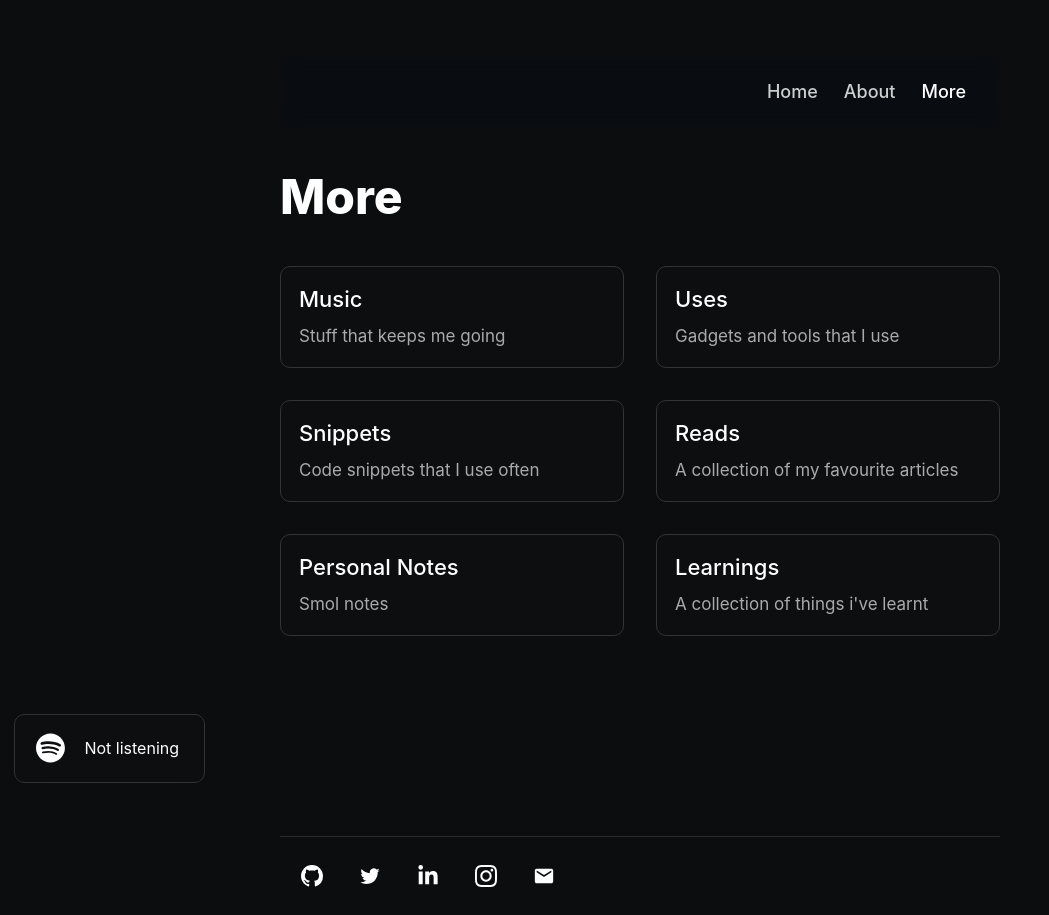
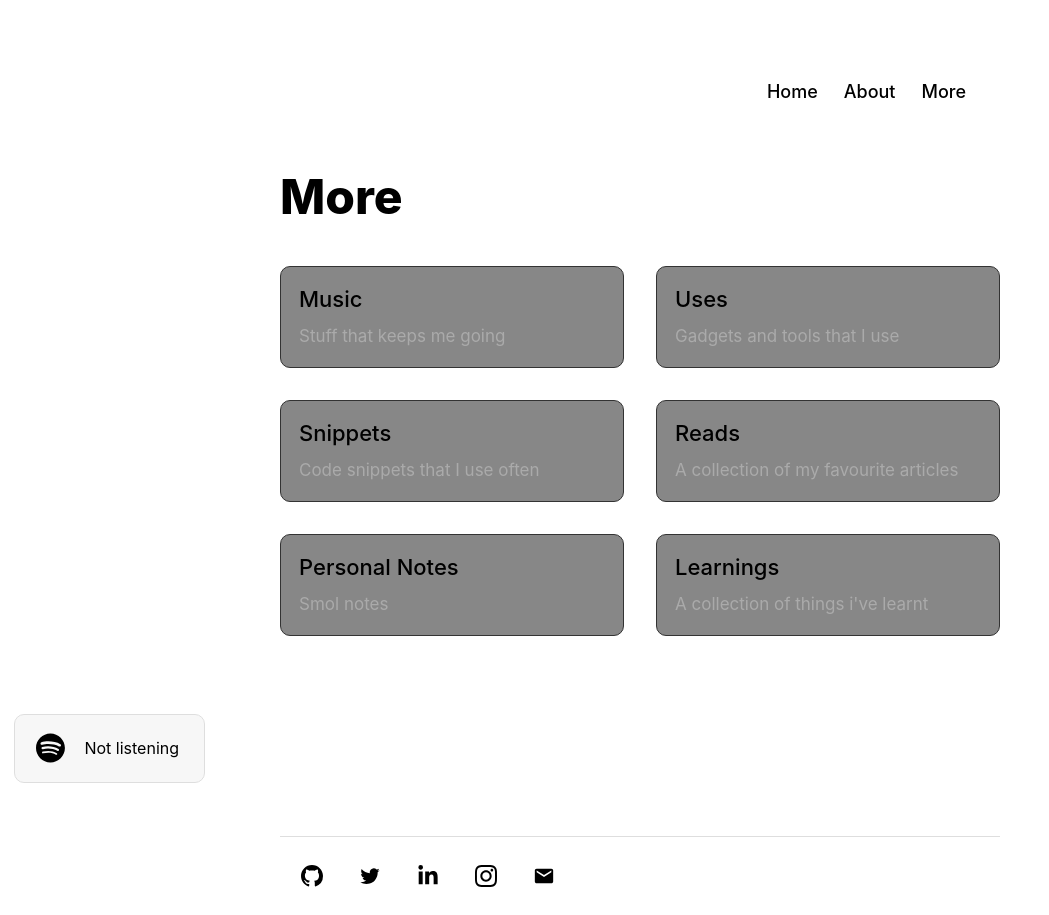
Before and after one commit to adarsh500/adarsh.fyi, a Next.js app: page /more in a window 1280 px wide. Shown: the whole page, without its empty margins (0-1049 px from the left). Built offline with nearby package versions, Linux system fonts and the light colour scheme; no server answers.

Commit message:
feat: add light mode

```diff
--- a/components/Footer/Footer.module.scss
+++ b/components/Footer/Footer.module.scss
@@ -1,13 +1,17 @@
-@import "@styles/mixins.scss";
+@import '@styles/mixins.scss';
 
 .footer {
-  border-top: 1px solid rgba(255, 255, 255, 0.125);
   width: 100%;
   margin-top: 3rem;
   display: flex;
   align-content: center;
   justify-content: flex-start;
   padding: 2rem 1.5rem;
+  border-top: 1px solid var(--border-light);
+
+  @include dark-mode {
+    border-top: 1px solid var(--border-dark);
+  }
 
   @include mobile {
     margin-top: 1rem;
--- a/components/Hero/Hero.module.scss
+++ b/components/Hero/Hero.module.scss
@@ -1,4 +1,4 @@
-@import "@styles/mixins.scss";
+@import '@styles/mixins.scss';
 
 @keyframes gradient {
   0% {
@@ -25,14 +25,13 @@
 
 .main {
   flex: 1;
-  display: flex;
+  @include flex(center, center);
   flex-direction: column;
-  justify-content: center;
-  align-items: center;
   word-wrap: break-word;
   @include font-size-weight(20, 30, 400);
   text-align: left;
   margin: 6rem 0 5rem 0;
+  color: var(--light-text-primary);
 
   @include dark-mode {
     color: var(--dark-text-primary);
@@ -45,41 +44,16 @@
 }
 
 .container {
-  display: flex;
+  @include flex(center, flex-start);
   flex-direction: column;
-  justify-content: center;
-  align-items: flex-start;
 
   .secondaryText {
     @include font-size-weight(20, 24, 400);
     text-align: left;
+    color: var(--light-text-primary);
 
     @include dark-mode {
       color: var(--dark-text-primary);
-    }
-  }
-
-  .tagline {
-    @include font-size-weight(28, 36, 500);
-
-    @include dark-mode {
-      color: var(--dark-text-primary);
-    }
-
-    @include mobile {
-      display: none;
-    }
-
-    &Mobile {
-      @include desktop {
-        display: none;
-      }
-
-      @include mobile {
-        margin-bottom: 18px;
-        @include font-size-weight(20, 28, 400);
-        display: block;
-      }
     }
   }
 
@@ -125,8 +99,12 @@
   .about {
     margin-top: 16px;
     max-width: 90%;
-    color: var(--dark-text-secondary);
+    color: var(--light-text-secondary);
     @include font-size-weight(22, 36, 400);
+
+    @include dark-mode {
+      color: var(--dark-text-secondary);
+    }
 
     @include mobile {
       max-width: 100%;
@@ -134,8 +112,12 @@
     }
 
     .link {
-      color: white;
+      color: var(--light-text-primary);
       font-weight: 500;
+
+      @include dark-mode {
+        color: var(--dark-text-primary);
+      }
     }
 
     .redGradient {
@@ -152,67 +134,6 @@
       font-weight: 500;
     }
   }
-
-  .ctaWrapper {
-    display: flex;
-    @include font-size-weight(16, 24, 400);
-
-    .icon {
-      height: 14px;
-      width: 14px;
-      margin-left: 6px;
-      vertical-align: middle;
-    }
-
-    .secondary {
-      backdrop-filter: blur(10px) saturate(232%);
-      -webkit-backdrop-filter: blur(18px) saturate(132%);
-      background-color: rgba(17, 17, 17, 0.75);
-      display: flex;
-      align-items: center;
-      justify-content: center;
-      margin: 30px 0;
-      padding: 10px 40px;
-      margin-right: 20px;
-      border: 1px solid white;
-      border-radius: var(--border-radius-large);
-      transition: all 0.3s ease;
-
-      &:hover {
-        transform: scale(1.045);
-      }
-
-      @include mobile {
-        margin: 20px 0;
-        padding: 8px 12px;
-      }
-    }
-
-    .primary {
-      display: flex;
-      align-items: center;
-      justify-content: center;
-      margin: 30px 0;
-      padding: 10px 40px;
-      margin-right: 20px;
-      border: 1px solid white;
-      background-color: white;
-      color: black;
-      border-radius: var(--border-radius-large);
-      transition: all 0.3s ease;
-
-      &:hover {
-        transform: scale(1.07);
-      }
-
-      @include mobile {
-        margin: 20px 0;
-        padding: 8px 12px;
-        margin-right: 12px;
-        @include font-size-weight(16, 20, 400);
-      }
-    }
-  }
 }
 
 @keyframes slide {
--- a/components/Layout/Layout.module.scss
+++ b/components/Layout/Layout.module.scss
@@ -1,4 +1,4 @@
-@import "@styles/mixins.scss";
+@import '@styles/mixins.scss';
 
 .container {
   text-align: left;
@@ -24,8 +24,13 @@
   left: 1rem;
   backdrop-filter: blur(18px) saturate(132%);
   -webkit-backdrop-filter: blur(18px) saturate(132%);
-  background-color: var(--background-dark);
-  border: 1px solid var(--border-dark);
+  background-color: var(--background-light);
+  border: 1px solid var(--border-light);
+
+  @include dark-mode {
+    background-color: var(--background-dark);
+    border: 1px solid var(--border-dark);
+  }
 
   @include mobile {
     display: none;
--- a/components/Navbar/Navbar.module.scss
+++ b/components/Navbar/Navbar.module.scss
@@ -33,24 +33,30 @@
   z-index: 1;
   display: flex;
   position: sticky;
-  // justify-content: space-between;
   justify-content: flex-end;
-
   top: 20px;
   padding: 16px 20px;
   border-radius: var(--border-radius-large);
   border: 1px solid transparent;
-  backdrop-filter: blur(10px) saturate(232%);
-  -webkit-backdrop-filter: blur(18px) saturate(132%);
   transition: all 0.3s ease-in-out;
+  @include font-size-weight(18, 24, 400);
+  color: var(--light-text-primary);
+
+  @include dark-mode {
+    color: var(--dark-text-secondary);
+  }
 
   &Visible {
-    background-color: var(--background-dark);
-    border: 1px solid var(--border-dark);
+    background-color: var(--background-light);
+    border: 1px solid var(--border-light);
+    backdrop-filter: blur(10px) saturate(232%);
+    -webkit-backdrop-filter: blur(18px) saturate(132%);
+
+    @include dark-mode {
+      border: 1px solid var(--border-dark);
+      background-color: var(--background-dark);
+    }
   }
-
-  @include font-size-weight(18, 24, 400);
-  color: var(--dark-text-secondary);
 
   @include mobile {
     position: sticky;
@@ -63,7 +69,11 @@
     &Visible {
       border-bottom: 1px solid var(--border-dark);
       background-color: var(--background-dark);
-      // border: 1px solid var(--border-dark);
+
+      @include dark-mode {
+        border-bottom: 1px solid var(--border-light);
+        background-color: var(--background-light);
+      }
     }
   }
 
@@ -83,17 +93,24 @@
   .item {
     padding: 6px 12px;
     @include font-size-weight(18, 24, 500);
-    color: var(dark-text-secondary);
+    color: var(light-text-secondary);
     z-index: 2;
     border: 1px solid transparent;
     border-radius: var(--border-radius-small);
 
+    @include dark-mode {
+      color: var(dark-text-secondary);
+    }
+
     &:hover {
       border: 1px solid rgba(180, 180, 180, 0.621);
-      color: var(--dark-text-primary);
-      // background-color: #242424;
+      color: var(--light-text-primary);
       border-radius: var(--border-radius-small);
       transition: all 0.3s ease-in-out;
+
+      @include dark-mode {
+        color: var(--dark-text-primary);
+      }
     }
 
     @include mobile {
@@ -112,17 +129,25 @@
       padding: 6px 12px;
       border-radius: var(--border-radius-medium);
       @include font-size-weight(18, 24, 500);
-      color: white;
+      color: black;
       border: 1px solid transparent;
       z-index: 2;
+
+      @include dark-mode {
+        color: white;
+      }
       // transition: all 0.3s ease-in-out;
 
       &:hover {
-        color: white;
+        color: black;
         // background-color: #1f1f1f;
         border: 1px solid rgba(180, 180, 180, 0.621);
         transition: all 0.3s ease-in-out;
         border-radius: var(--border-radius-small);
+
+        @include dark-mode {
+          color: white;
+        }
       }
 
       @include mobile {
--- a/components/NowPlaying/NowPlaying.module.scss
+++ b/components/NowPlaying/NowPlaying.module.scss
@@ -1,4 +1,4 @@
-@import "@styles/mixins.scss";
+@import '@styles/mixins.scss';
 
 .info {
   @include flex(center, center);
@@ -27,9 +27,7 @@
 }
 
 .nowPlaying {
-  display: flex;
-  justify-content: space-between;
-  align-items: center;
+  @include flex(space-between, center);
   flex-direction: row;
   min-width: 200px;
   max-width: 100%;
@@ -62,42 +60,24 @@
 
 .paused {
   width: 100%;
-  display: flex;
-  justify-content: center;
-  align-items: center;
-
-  @include mobile {
-    // margin-left: 1rem;
-    // justify-content: flex-start
-  }
+  @include flex(center, center);
 }
 
 .notListening {
   @include font-size-weight(16, 22, 400);
   text-align: left;
-  color: var(--dark-text-primary);
+  color: var(--light-text-primary);
+
+  @include dark-mode {
+    color: var(--dark-text-primary);
+  }
 }
 
 .currentTrack {
   width: 100%;
-  display: flex;
-  justify-content: flex-start;
-  align-items: center;
-
-  .albumImage {
-    border-radius: var(--border-radius-medium) !important;
-    height: 46px;
-    width: 46px;
-    margin-right: 12px;
-    border: 1px solid transparent;
-
-    @include mobile {
-      margin-right: 1.5rem;
-    }
-  }
+  @include flex(flex-start, center);
 
   .trackInfo {
-    // margin-left: 12px;
     display: flex;
     flex-direction: column;
     @include font-size-weight(16, 22, 400);
@@ -110,8 +90,13 @@
   .trackTitle {
     @include font-size-weight(16, 22, 500);
     text-align: left;
-    color: var(--dark-text-primary);
+    color: var(--light-text-primary);
     @include line-clamp(1);
+
+    @include dark-mode {
+      color: var(--dark-text-primary);
+    }
+
     &:hover {
       text-decoration: underline;
     }
@@ -119,10 +104,14 @@
 
   .trackArtist {
     margin-top: 4px;
-    color: var(--dark-text-secondary);
     @include font-size-weight(14, 20, 300);
     text-align: left;
+    color: var(--light-text-primary);
     @include line-clamp(1);
+
+    @include dark-mode {
+      color: var(--dark-text-primary);
+    }
   }
 }
 
--- a/components/ProjectCard/ProjectCard.module.scss
+++ b/components/ProjectCard/ProjectCard.module.scss
@@ -1,4 +1,4 @@
-@import "@styles/mixins";
+@import '@styles/mixins';
 
 .projectCard {
   display: flex;
@@ -8,8 +8,13 @@
   border-radius: var(--border-radius-large);
   min-height: min-content;
   width: calc(50% - 18px);
-  background-color: var(--background-dark);
-  border: 1px solid var(--border-dark);
+  background-color: var(--background-light);
+  border: 1px solid var(--border-light);
+
+  @include dark-mode {
+    background-color: var(--background-dark);
+    border: 1px solid var(--border-dark);
+  }
 
   @include mobile {
     width: 100%;
@@ -26,7 +31,11 @@
   &:hover {
     transform: scale(1.01);
     transition: all 0.3s ease-in-out;
-    border: 1px solid white;
+    border: 1px solid black;
+
+    @include dark-mode {
+      border: 1px solid white;
+    }
   }
 
   .body {
@@ -70,8 +79,12 @@
     .description {
       margin-top: 1rem;
       @include font-size-weight(18, 26, 400);
-      color: var(--dark-text-secondary);
       @include line-clamp(3);
+      color: var(--light-text-secondary);
+
+      @include dark-mode {
+        color: var(--dark-text-secondary);
+      }
 
       @include mobile {
         margin-top: 14px;
@@ -104,12 +117,20 @@
 .icon {
   height: 20px;
   width: 20px;
-  color: white !important;
+  color: black !important;
   vertical-align: middle;
   margin: 3px 0 0 0px;
   rotate: -45deg;
 
+  @include dark-mode {
+    color: white !important;
+  }
+
   path {
-    stroke: #fff;
+    stroke: #000;
+
+    @include dark-mode {
+      stroke: #fff;
+    }
   }
 }
--- a/styles/globals.scss
+++ b/styles/globals.scss
@@ -1,10 +1,10 @@
-@import "./reset.scss";
-@import "./mixins.scss";
+@import './reset.scss';
+@import './mixins.scss';
 
 :root {
   --success: #10b981;
   --primary: #026bdc;
-  --border-light: #f3f3f3;
+  --border-light: #dedede;
   --border-dark: #333;
   --link: #52a9ff;
 
@@ -17,14 +17,14 @@
 
   //background
   --background-dark: rgba(17, 17, 17, 0.5);
-  --background-light: #ffffff;
+  --background-light: #f0f0f081;
   --tag: #026bdc;
 
   //font-colors
   --dark-text-primary: #ffffff;
   --dark-text-secondary: rgba(255, 255, 255, 0.8);
   --light-text-primary: #000000;
-  --light-text-secondary: #898989;
+  --light-text-secondary: #4d4d4d;
 }
 a {
   color: inherit;
@@ -33,6 +33,8 @@ a {
 
 * {
   box-sizing: border-box;
+  -webkit-font-smoothing: antialiased;
+  -moz-osx-font-smoothing: grayscale;
 }
 
 #__next {
@@ -51,29 +53,14 @@ a {
   }
 }
 
-// @media (prefers-color-scheme: light) {
-//   html {
-//     color-scheme: dark;
-//   }
-//   body {
-//     color: var(--light-text-primary);
-//     background: var(--background-light);
-//   }
-// }
-
 @media (prefers-color-scheme: light) {
   html {
     color-scheme: light;
   }
   body {
-    color: var(--dark-text-primary);
-    background: var(--background-dark);
+    color: var(--light-text-primary);
+    background: #ffffff;
   }
-}
-
-* {
-  -webkit-font-smoothing: antialiased;
-  -moz-osx-font-smoothing: grayscale;
 }
 
 html,
@@ -110,8 +97,15 @@ body {
   // @include dark-mode {
 
   // }
-  background-image: linear-gradient(rgba(45, 52, 64, 0.5) 0px, transparent 0),
-    linear-gradient(90deg, rgba(45, 52, 64, 0.5) 0px, #0b0d0f 0);
+  background-image: linear-gradient(
+    rgba(255, 255, 255, 0.5) 0px,
+    transparent 0
+  );
+
+  @include dark-mode {
+    background-image: linear-gradient(rgba(45, 52, 64, 0.5) 0px, transparent 0),
+      linear-gradient(90deg, rgba(45, 52, 64, 0.5) 0px, #0b0d0f 0);
+  }
 }
 
 .icon {
```
Also changed, not shown: components/Experience/Experience.module.scss (+34 -12 lines), components/TechCard/TechCard.module.scss (+17 -4 lines).
